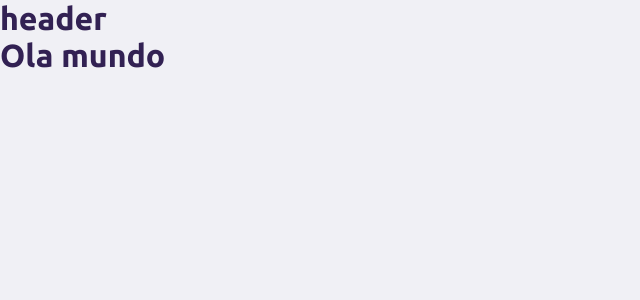
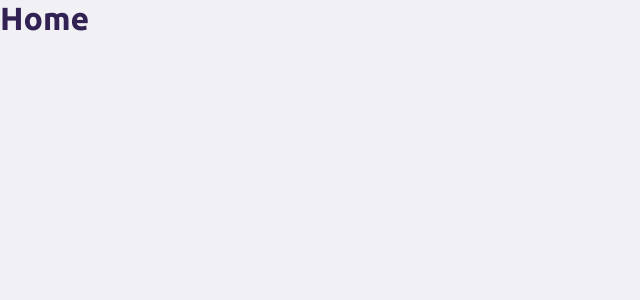
Before and after one commit to Hugovarellaa/nlw-01-omnistack, a React (Vite) app in the folder web/: page / in a window 1280 px wide. Shown: the top 300 px of the page, without its empty margins (0-640 px from the left). Built offline with nearby package versions, Linux system fonts and the light colour scheme.

Commit message:
feat: create home

```diff
--- a/web/src/App.tsx
+++ b/web/src/App.tsx
@@ -1,12 +1,11 @@
-import { Header } from './components/Header'
+import { Home } from './pages/Home'
 import './styles/App.css'
 
 export function App() {
   return (
     <>
       <div>
-        <Header />
-        <h1>Ola mundo</h1>
+        <Home />
       </div>
     </>
   )
```
